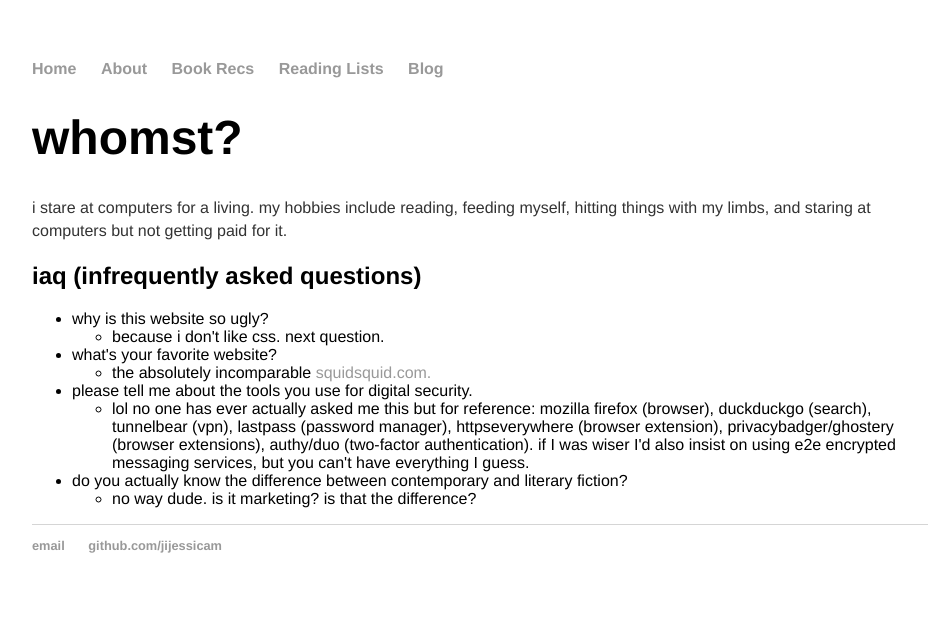
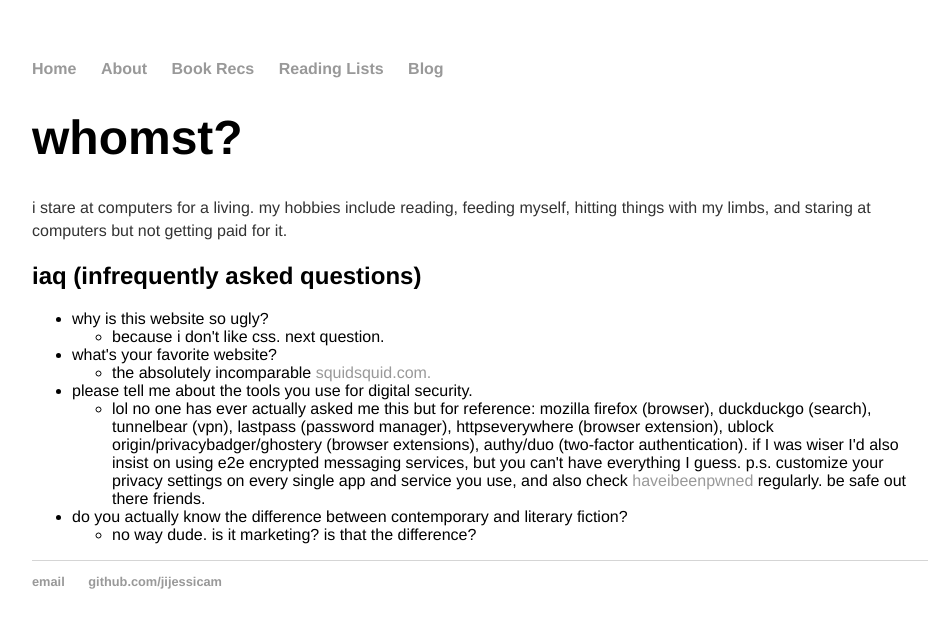
Before and after one commit to jijessicam/jijessicam.github.io, a Jekyll site: the page built from about/index.html, in a window 1280 px wide. Shown: the top 628 px of the page, without its empty margins (160-1097 px from the left). Built offline with Jekyll 4.4.1, drawn with Linux system fonts in a browser that asks for light colours.

Commit message:
updating about

```diff
--- a/about/index.html
+++ b/about/index.html
@@ -19,9 +19,8 @@
 		</ul>
 	  <li>please tell me about the tools you use for digital security.</li>
 		<ul>
-			<li>lol no one has ever actually asked me this but for reference: mozilla firefox (browser), duckduckgo (search), tunnelbear (vpn),
-				lastpass (password manager), httpseverywhere (browser extension), privacybadger/ghostery (browser extensions),
-				authy/duo (two-factor authentication). if I was wiser I'd also insist on using e2e encrypted messaging services, but you can't have everything I guess.
+			<li>
+				lol no one has ever actually asked me this but for reference: mozilla firefox (browser), duckduckgo (search), tunnelbear (vpn), lastpass (password manager), httpseverywhere (browser extension), ublock origin/privacybadger/ghostery (browser extensions), authy/duo (two-factor authentication). if I was wiser I'd also insist on using e2e encrypted messaging services, but you can't have everything I guess. p.s. customize your privacy settings on every single app and service you use, and also check <a href="https://haveibeenpwned.com/">haveibeenpwned</a> regularly. be safe out there friends.
 			</li>
 		</ul>
 	  <li>do you actually know the difference between contemporary and literary fiction?</li>
```
